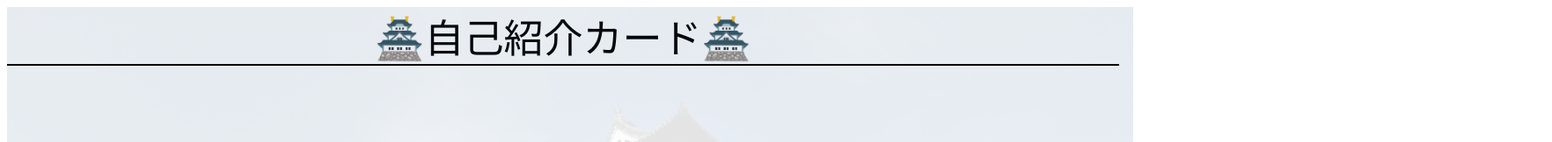
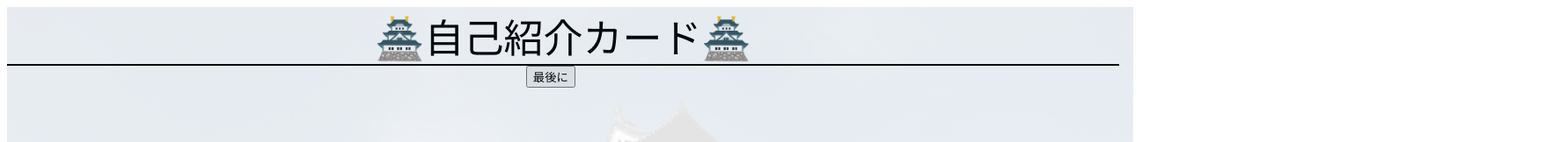
Before and after one commit to Takumi-Tsuchiya-30/Takumi-Tsuchiya-30_01.fnd21, a plain HTML site: page index.html in a window 1280 px wide. Shown: the top 162 px of the page at 88% size, 1764 px wide, since content can reach past the window. Drawn offline with Linux system fonts and the light colour scheme.

Commit message:
Update index.html

```diff
--- a/index.html
+++ b/index.html
@@ -31,6 +31,13 @@
         >
           クイズへ移動
         </button>
+         <button
+        type="button"
+        onclick="window.location.href = 'http://127.0.0.1:5500/foundations/Z_%E5%AD%A6%E3%81%B3/study.html'"
+        id="scroll2"
+      >
+        最後に
+      </button>
       </div>
       <div class="item">
         <div class="childrenImg"></div>
```
